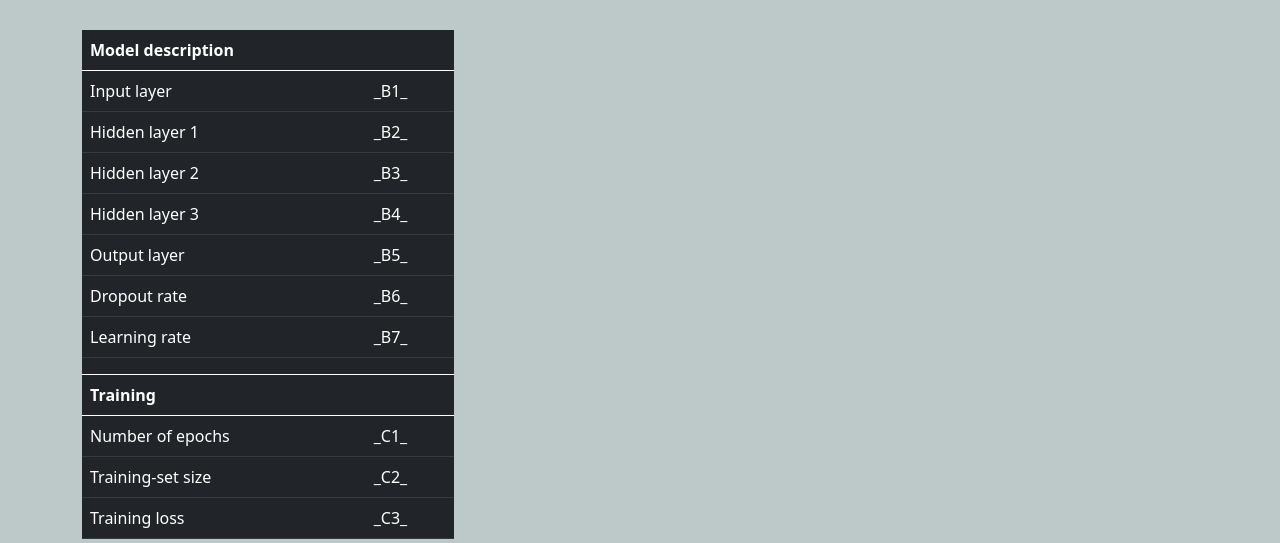
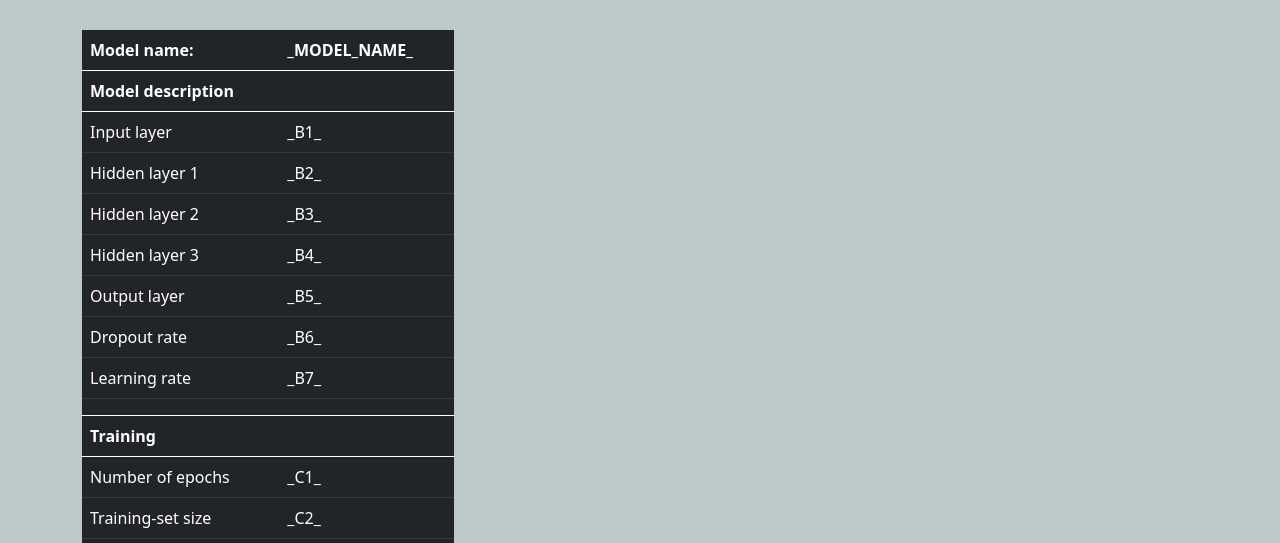
Before and after one commit to GiannosL/DeepLearningPipeline, a Python web app: template source/templates/model.html in a window 1280 px wide. Shown: the part 56-599 px from the top of the page. Run offline with Jinja, Linux system fonts and the light colour scheme; the template is opened without the code that fills it, so the values that code supplies are empty; grey boxes are pictures that could not be loaded.

Commit message:
put model name in report

```diff
--- a/source/output/report_generation.py
+++ b/source/output/report_generation.py
@@ -49,6 +49,7 @@ def edit_model_file(working_directory, model: ANN):
     model_file = read_html(template_name="source/templates/model.html")
 
     # model description
+    model_file = model_file.replace("_MODEL_NAME_", model.name)
     model_file = model_file.replace("_B1_", f"{model.in_features} nodes")
     model_file = model_file.replace("_B2_", f"{model.h1} nodes")
     model_file = model_file.replace("_B3_", f"{model.h2} nodes")
--- a/source/templates/model.html
+++ b/source/templates/model.html
@@ -42,6 +42,12 @@
                 <table class="table table-dark rounded">
                     <thead>
                         <tr>
+                            <th scope="col">Model name:</th>
+                            <th scope="col">_MODEL_NAME_</th>
+                        </tr>
+                    </thead>
+                    <thead>
+                        <tr>
                             <th scope="col">Model description</th>
                             <th scope="col"></th>
                         </tr>
```
